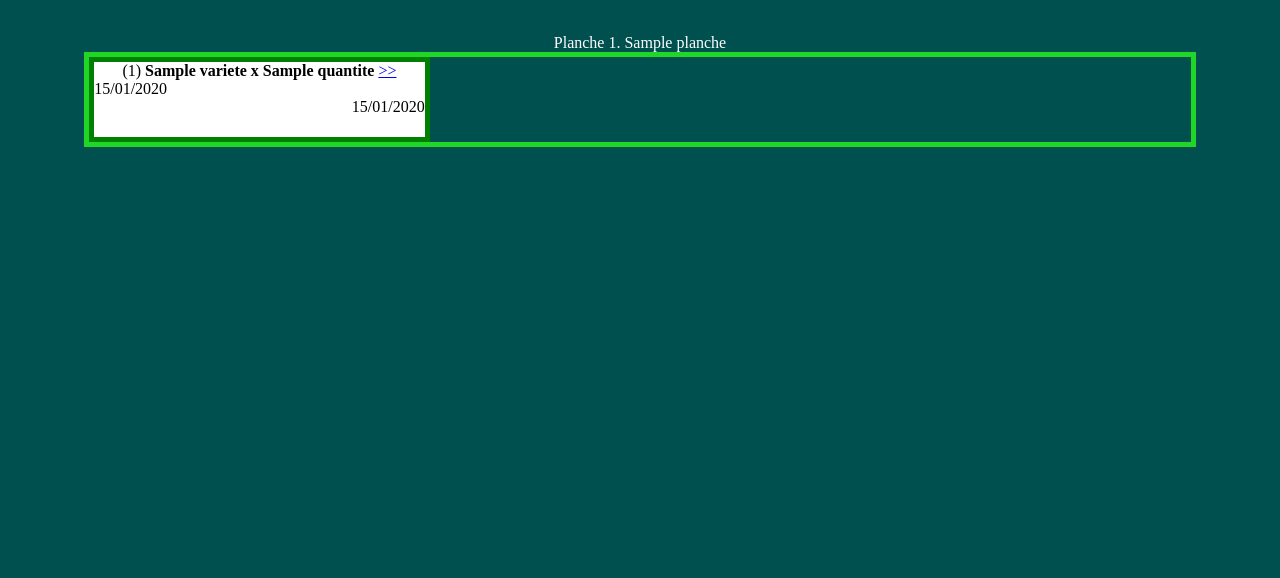
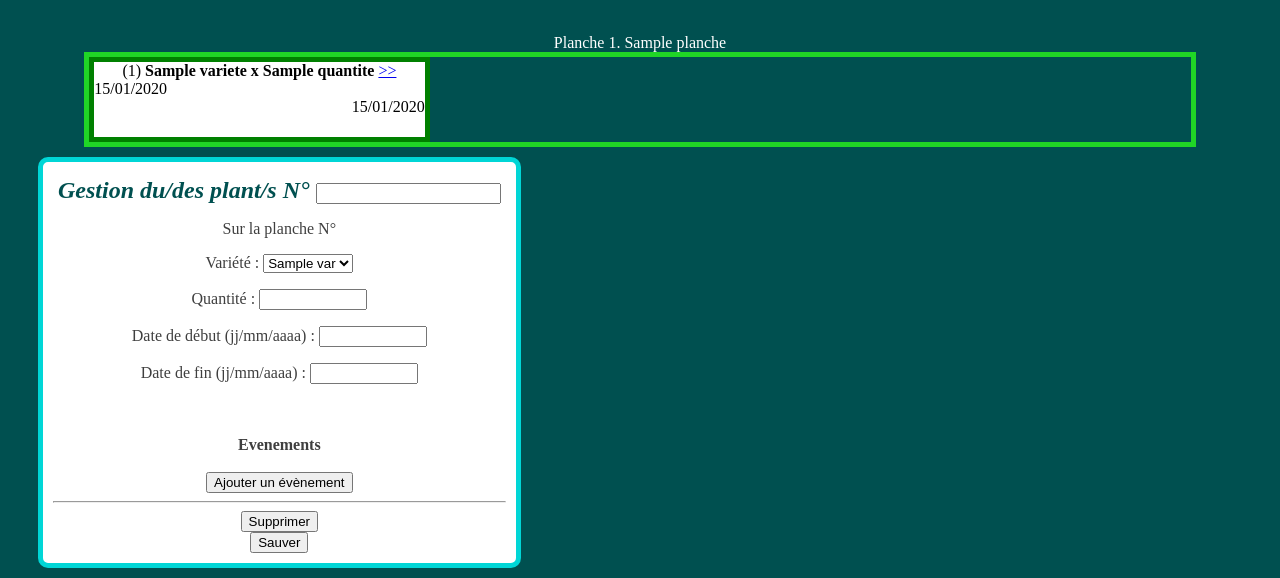
Before and after one commit to vgaz/test3, a Django app: template main/templates/main/chrono_planches.html in a window 1280 px wide. Shown: the part 470-1048 px from the top of the page. Before the commit the page ends 617 px from the top, so only its background shows below. Run offline with Django 3.2, Linux system fonts and the light colour scheme; the template is opened without the code that fills it: most values are stand-ins (such as "Sample title", 1, 10 or a date in 2020); parts of the project's set-up code (start-up, migrations or seed data) failed here and were passed over; some libraries are stand-ins or nearby versions.

Commit message:
enrichissemetn chono planches

```diff
--- a/main/templates/main/chrono_planches.html
+++ b/main/templates/main/chrono_planches.html
@@ -219,8 +219,28 @@ Pas de <input style="width: 50px" type="text" id="decalage_j" name="decalage_j"
     	Nb de plants :<input style="width: 30px" type="text" id="deplacement_nb_plants" value=""/><br/>
 		<input type="checkbox" id="deplacement_simulation" />Simulation
 		<input type="submit" style="margin-left: 30px"  value="Déplacement" onclick="deplacement(this)" />
+    </div>
 
-    </div>
+	<div id="divEditPlant" style="display: block" class="BlueFrame">
+		<h2>Gestion du/des plant/s N° <input type="text" readonly id="editPlant_plantId" value="" /></h2>
+		<p>Sur la planche N° <span id="editPlant_id_planche"> </span></p>
+	    <p>Variété : <select id="editPlant_select_var" onchange="majPlant()">
+	    			{% for var in l_vars %}
+	    	        <option value="{{var.id}}" name="{{var.nom}}">{{var.nom}}</option>
+	    	    	{% endfor %}
+	    	      </select>
+	    </p>
+	    <p>Quantité : <input style="width: 100px" type='text' value='' id="editPlant_quantite" onchange="majPlant()" /></p>
+	    <p>Date de début (jj/mm/aaaa) : <input style="width:100px" type="text" value=" " id="editPlant_date_debut" onchange="majPlant()"/></p>
+	    <p>Date de fin (jj/mm/aaaa) : <input style="width:100px" type="text" value=" " id="editPlant_date_fin" onchange="majPlant()" /></p>
+	    <br/><br/><b>Evenements</b><div id="editPlant_evts"> </div>
+	    <br/>
+	    <input type='button' value='Ajouter un évènement' name='ajout' onclick="ajouteEvenement()"/><br/>
+	    <hr/>
+	    <input type='button' value='Supprimer' name='supprime' onclick="supprimePlant(document.getElementById('editPlant_plantId').innerHTML)"/><br/>
+	    <input type='button' value='Sauver' name='sauve' onclick="majPlant()"/><br/>
+	</div>
+
 
 </div>
 
```
Also changed, not shown: main/templates/main/edition_planche.html (+9 -10 lines).
